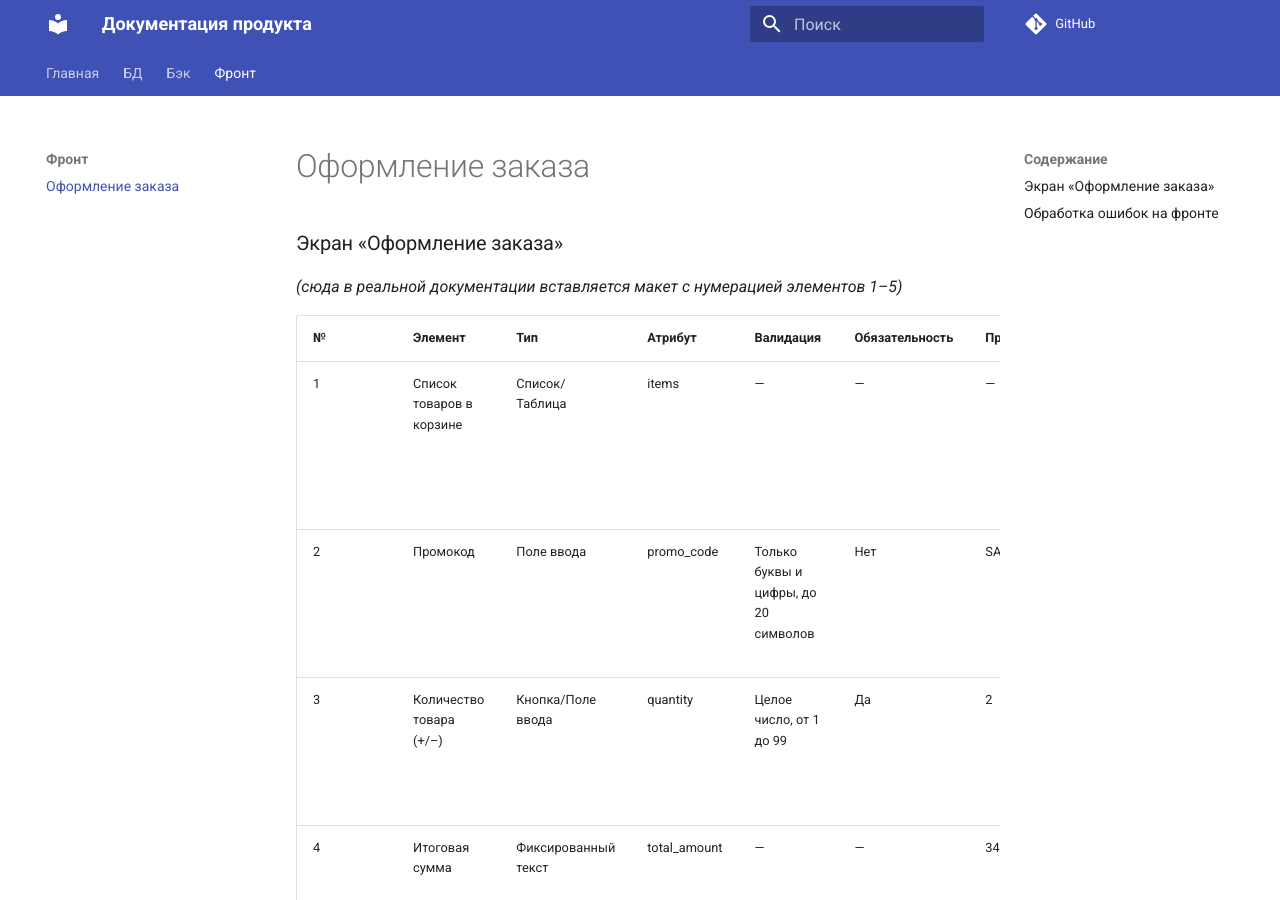
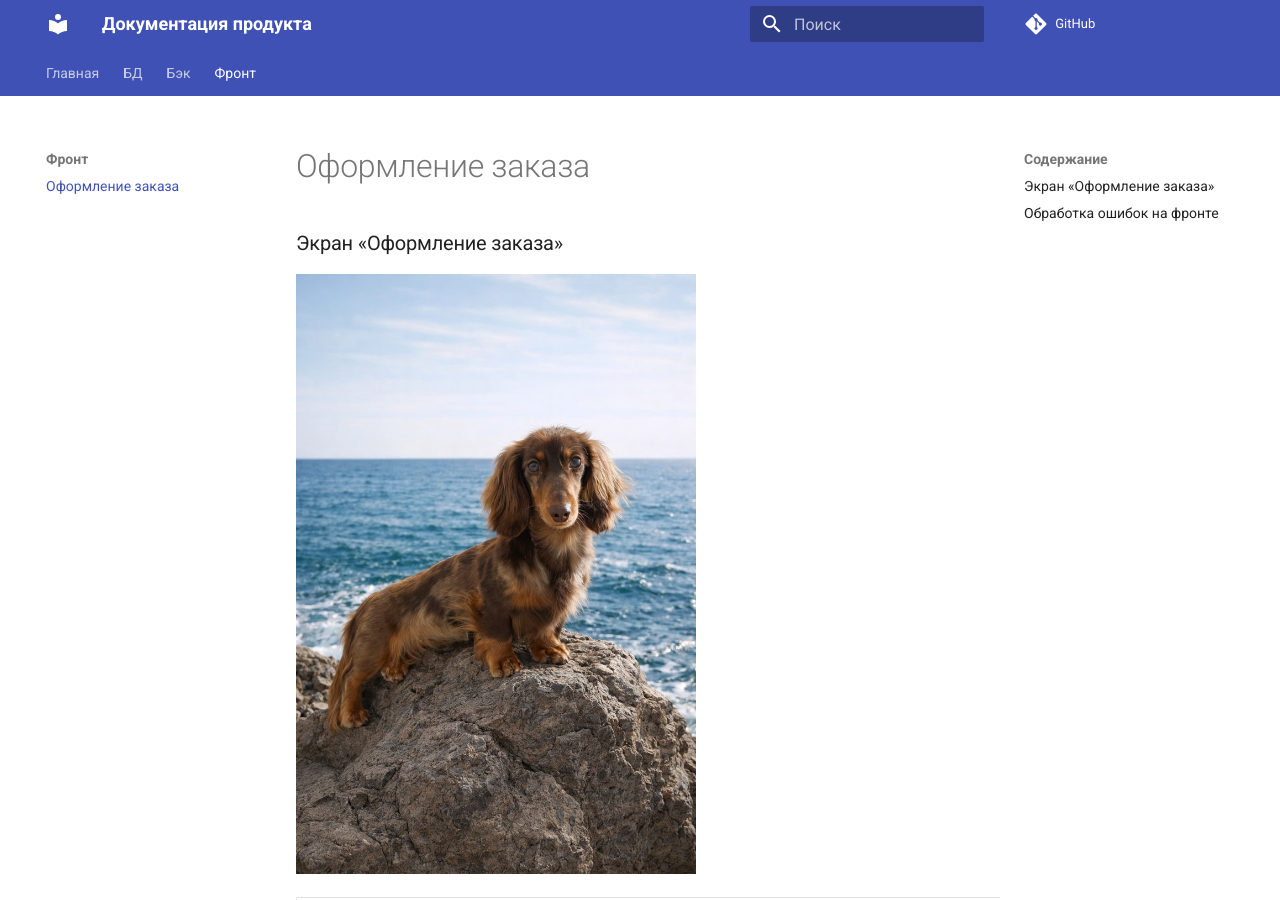
Before and after one commit to reaperxu/documentation, an MkDocs documentation site: the page built from docs/frontend/оформление-заказа.md, in a window 1280 px wide and 900 px high. Built offline with MkDocs 1.6.1 and Material for MkDocs 9.7.7, drawn with Linux system fonts in a browser that asks for light colours; comment, search, counter and statistics services are not loaded.

Commit message:
big update

````diff
--- a/.markdownlint.yaml
+++ b/.markdownlint.yaml
@@ -1 +1,3 @@
+# Отключает правило MD013 (максимальная длина строки).
+# Без этого markdownlint ругался бы на каждый длинный абзац русского текста.
 MD013: false
--- a/docs/frontend/оформление-заказа.md
+++ b/docs/frontend/оформление-заказа.md
@@ -1,6 +1,6 @@
 ### Экран «Оформление заказа»
 
-*(сюда в реальной документации вставляется макет с нумерацией элементов 1–5)*
+![Макет экрана «Оформление заказа» с нумерацией элементов 1–5](B5D55466-09B3-41F3-8926-1D6298FFCC75_1_105_c.jpeg){ width="400" }
 
 | № | Элемент | Тип | Атрибут | Валидация | Обязательность | Пример | Прочее |
 |---|---------|-----|---------|-----------|-----------------|--------|--------|
--- a/mkdocs.yml
+++ b/mkdocs.yml
@@ -1,17 +1,25 @@
+# Название сайта — отображается в шапке и в заголовке вкладки браузера
 site_name: Документация продукта
+# Итоговый URL сайта на GitHub Pages — нужен плагинам/темe для генерации абсолютных ссылок (sitemap и т.п.)
 site_url: https://reaperxu.github.io/documentation/
+# Ссылка на репозиторий — тема Material рисует по ней иконку/ссылку "Edit on GitHub" в шапке
 repo_url: https://github.com/reaperxu/documentation
 
 theme:
+  # Тема оформления сайта — Material for MkDocs (не встроенная стандартная тема mkdocs)
   name: material
+  # Язык интерфейса темы (кнопки поиска, футер и т.д.), не влияет на язык самого контента
   language: ru
+  # Отдельные фичи темы, включаются построчно
   features:
-    - navigation.tabs
-    - navigation.sections
-    - navigation.top
-    - search.suggest
-    - content.code.copy
+    - navigation.tabs      # разделы верхнего уровня nav показываются вкладками вверху страницы
+    - navigation.sections  # вложенные пункты nav группируются как подписанные секции в сайдбаре
+    - navigation.top       # кнопка "наверх страницы" при прокрутке
+    - search.suggest       # подсказки автодополнения в поиске по мере ввода
+    - content.code.copy    # кнопка "скопировать" у каждого блока кода
 
+# Структура левого меню сайта: порядок и вложенность здесь совпадают с тем, что увидит читатель.
+# Слева — подпись пункта меню, справа — путь до .md файла относительно папки docs/.
 nav:
   - Главная: index.md
   - БД:
@@ -23,17 +31,26 @@ nav:
   - Фронт:
       - Оформление заказа: frontend/оформление-заказа.md
 
+# Расширения синтаксиса Markdown, которые понимает сборщик (Python-Markdown).
+# Без строчки в этом списке соответствующий синтаксис в .md-файлах не сработает.
 markdown_extensions:
-  - tables
-  - admonition
-  - pymdownx.highlight
-  - pymdownx.superfences
+  - attr_list           # позволяет вешать HTML-атрибуты на элементы разметки, напр. ![img](x.jpg){ width="400" }
+  - tables               # обычные markdown-таблицы через | и |---|
+  - admonition            # цветные врезки-заметки вида !!! note "Заголовок"
+  - pymdownx.highlight     # подсветка синтаксиса внутри блоков кода
+  - pymdownx.superfences    # расширенные блоки кода (в т.ч. вложенные и с языком puml)
   - pymdownx.tabbed:
-      alternate_style: true
+      alternate_style: true  # вкладки в контенте (```=== "Вкладка 1" ... ```) в стиле Material
 
+# Плагины MkDocs — в отличие от markdown_extensions это питон-пакеты со своей логикой сборки,
+# порядок в списке важен: каждый плагин обрабатывает страницы по очереди сверху вниз.
 plugins:
-  - search
+  - search       # встроенный полнотекстовый поиск по сайту
+  # рендерит диаграммы, подключённые как ![](file.puml) — ДОЛЖЕН идти раньше plantuml,
+  # иначе получаем ошибку file-not-found (см. инструкцию, блок 4)
   - puml-file
   - plantuml:
+      # HTTP-сервис, который рендерит PlantUML-код в SVG; можно заменить на локальный Docker,
+      # если диаграммы не должны уходить за пределы компании
       puml_url: https://www.plantuml.com/plantuml/
-  - render_swagger
+  - render_swagger  # рендерит !!swagger имя_файла.yaml!! в интерактивный Swagger UI
````
Also changed, not shown: docs/backend/swagger.yaml (line endings or trailing spaces), docs/frontend/B5D55466-09B3-41F3-8926-1D6298FFCC75_1_105_c.jpeg (added), 2 other files.
